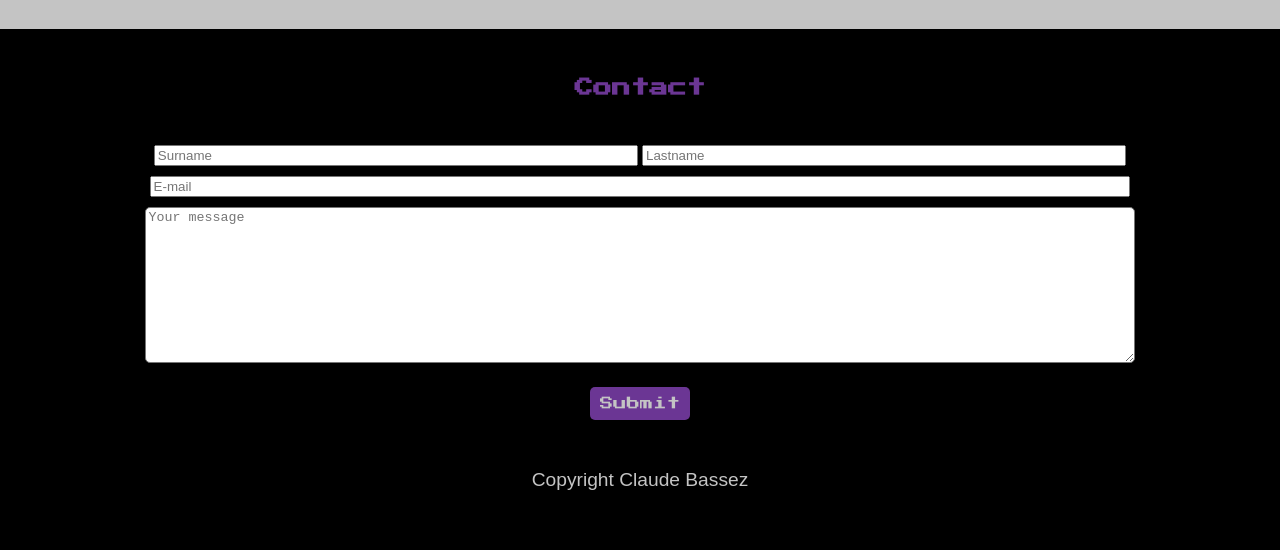
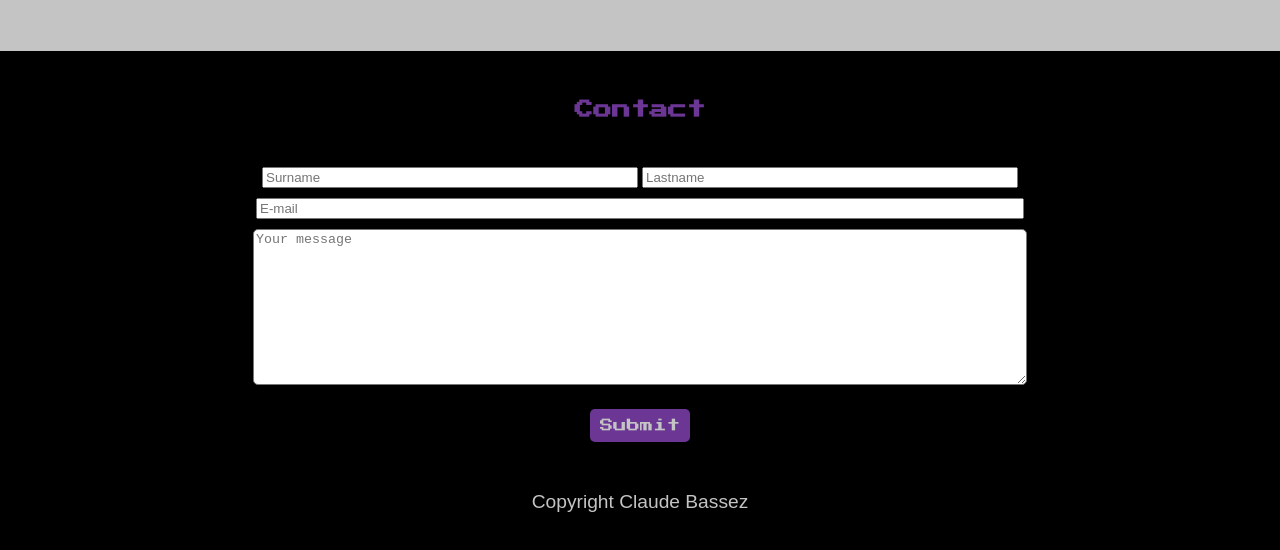
Before and after one commit to Zartoru/portfolio, a website: page index.html in a window 1280 px wide. Shown: the part 1974-2524 px from the top of the page. Drawn offline with Linux system fonts and the light colour scheme; a web font is replaced by a local one.

Commit message:
Correction de l'orthographe + modifs mineures de style

```diff
--- a/index.html
+++ b/index.html
@@ -15,7 +15,7 @@
     <main>
         <section class="abt_me">
             <h3>about me</h3>
-            <p>Hello! I'm Claude, and this is my portfolio, it's kinda wierd, i'm not really used to talk about me... But here i go. So i'm 23 years old, and I always liked computer science so  decided to make it my job (and i like art, but i'm not really good, but I enjoy my art so it's the only thing that matter!). I'm also an idealistic and determinded guy, and I will anything I can to make the world a better place. And in order to do that, all my websites will be mobile first and respectful of the environement as much as i can. It may seem not much, but if everyone does the same we can make a change!</p>
+            <p>Hello! I am Claude, and this is my portfolio, it's kinda weird, I'm not really used to talk about me... But here i go. So I am 23 years old, and I have always liked computer science so I decided to make it my job (and i like art. Even though i am not really good at it I still enjoy my art so it's the only thing that matter!). I'm also an idealistic and determined guy, and I will do anything I can to make the world a better place. And in order to do that, all my websites will be mobile first and respectful of the environment as much as I can. It may not seem like much, but if everyone does the same we can make a change!</p>
         </section>
         <section class="my_projects">
             <h3>my projects</h3>
--- a/scss/gbl.scss
+++ b/scss/gbl.scss
@@ -154,12 +154,13 @@ footer {
         margin: auto;
     }
     .form{
+        width: 800px;
         &__surname{
-            width: 46.5%;
+            width: 46%;
             margin-bottom: 0%;
         }
         &__lastname{
-            width: 46.5%;
+            width: 46%;
         }
         &__text{
             width: 96%
@@ -170,4 +171,5 @@ footer {
         top: 0px;
         right: 30%;
     }
+
 }
```
Also changed, not shown: css/style.css.
